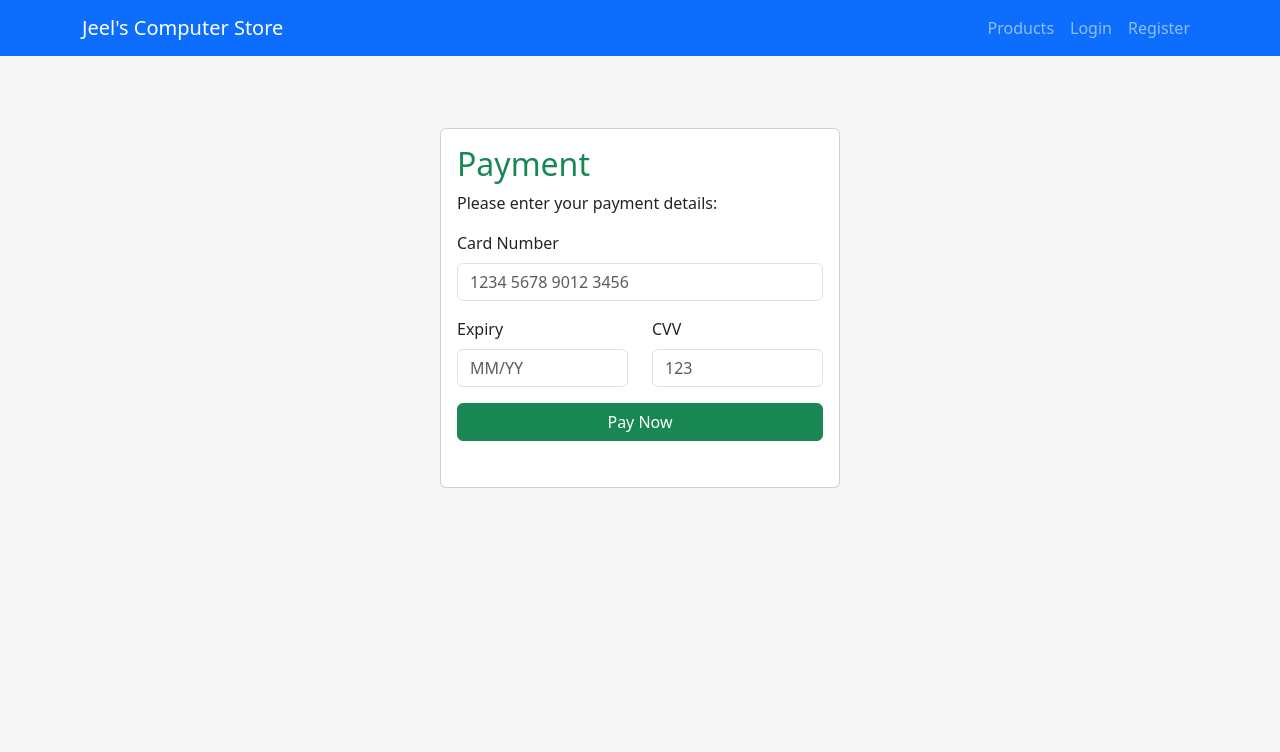
After one commit to JeelTikiwala/cosc2956final, a PHP site: page /payments.php in a window 1280 px wide. The commit adds this page. Shown: the top 752 px of the page. Run offline with PHP 8.4, Linux system fonts and the light colour scheme; some libraries are stand-ins or nearby versions.

Commit message:
added payment

```diff
--- /dev/null
+++ b/payments.php
@@ -0,0 +1,50 @@
+<?php
+require_once 'includes/db.php';
+require_once 'includes/header.php';
+
+// Optional: Fetch order details for this user and the provided order_id
+$order_id = isset($_GET['order_id']) ? intval($_GET['order_id']) : 0;
+$order = null;
+if ($order_id && isset($_SESSION['user_id'])) {
+    $stmt = $pdo->prepare("SELECT * FROM orders WHERE id=? AND user_id=?");
+    $stmt->execute([$order_id, $_SESSION['user_id']]);
+    $order = $stmt->fetch();
+}
+?>
+
+<div class="container mt-5">
+  <div class="card mx-auto" style="max-width:400px;">
+    <div class="card-body">
+      <h2 class="card-title text-success">Payment</h2>
+      <?php if ($order): ?>
+        <p>Order <strong>#<?= $order['id'] ?></strong><br>
+        Total: <strong>$<?= number_format($order['total_price'],2) ?></strong></p>
+      <?php endif; ?>
+      <p>Please enter your payment details:</p>
+      <?php
+      if ($_SERVER['REQUEST_METHOD'] === 'POST') {
+        echo "<div class='alert alert-success mt-3'>Payment received! Your order is complete. Thank you!</div>";
+      } else {
+      ?>
+      <form method="post">
+        <div class="mb-3">
+          <label class="form-label">Card Number</label>
+          <input type="text" class="form-control" placeholder="1234 5678 9012 3456" maxlength="19" required>
+        </div>
+        <div class="row mb-3">
+          <div class="col">
+            <label class="form-label">Expiry</label>
+            <input type="text" class="form-control" placeholder="MM/YY" maxlength="5" required>
+          </div>
+          <div class="col">
+            <label class="form-label">CVV</label>
+            <input type="text" class="form-control" placeholder="123" maxlength="4" required>
+          </div>
+        </div>
+        <button type="submit" class="btn btn-success w-100">Pay Now</button>
+      </form>
+      <?php } ?>
+    </div>
+  </div>
+</div>
+<?php require_once 'includes/footer.php'; ?>
```
Also changed, not shown: checkout.php (+21 -7 lines).
